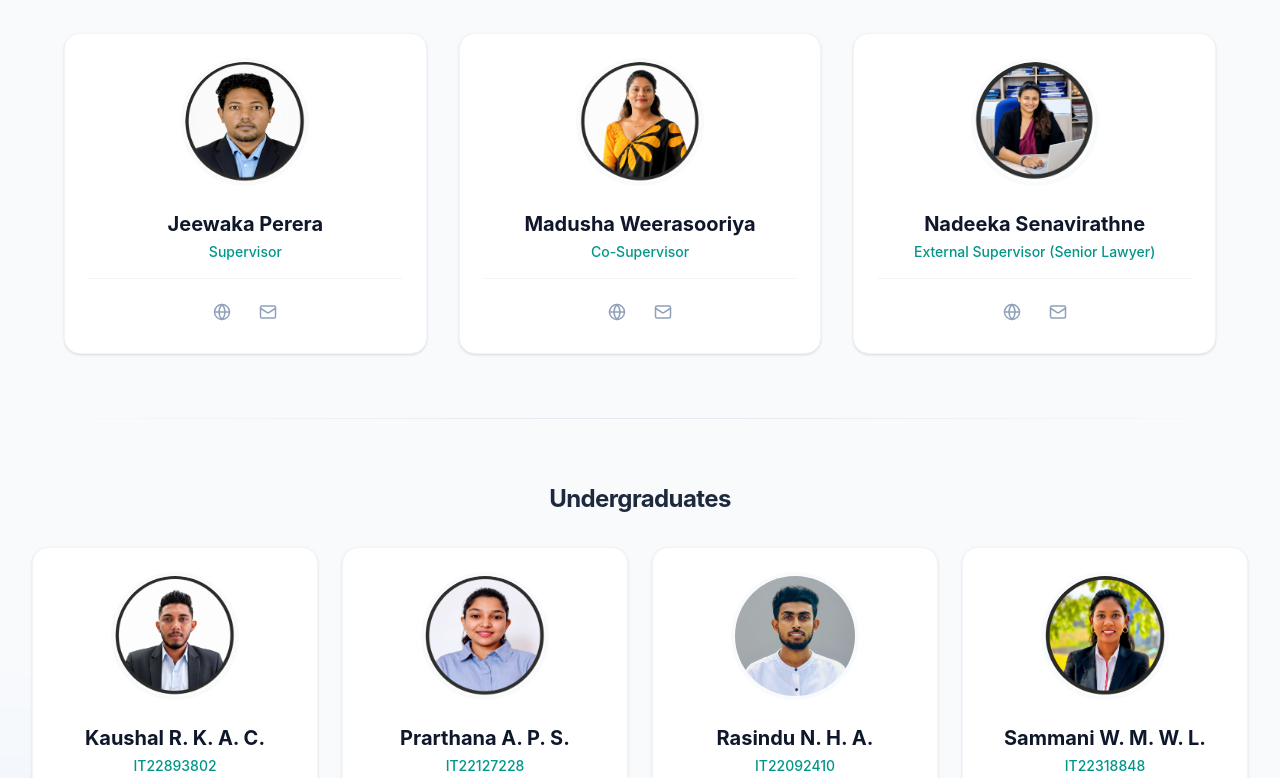
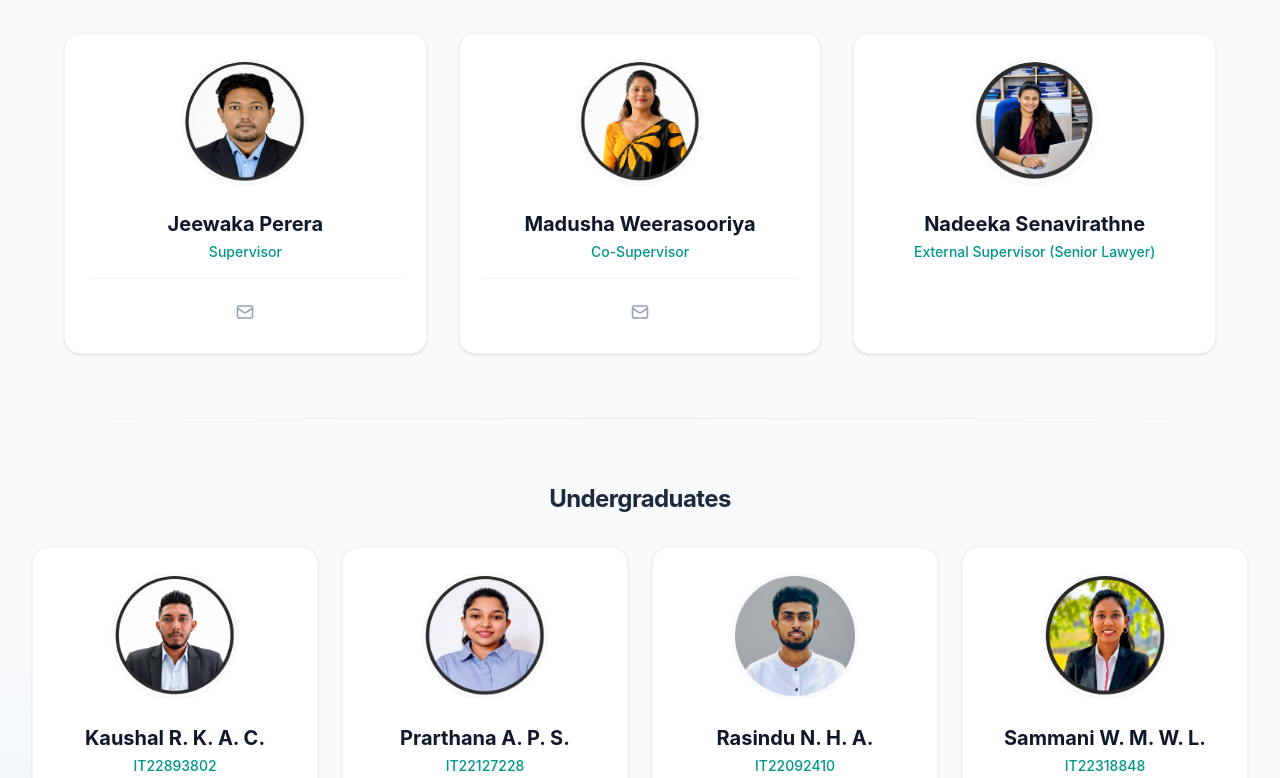
Before and after one commit to RasinduNHA/juraid-new, a React (Vite) app: page / in a window 1280 px wide. Shown: the part 6014-6792 px from the top of the page. Built offline with nearby package versions, Linux system fonts and the light colour scheme.

Commit message:
update emails

```diff
--- a/src/components/AboutSection.jsx
+++ b/src/components/AboutSection.jsx
@@ -1,5 +1,5 @@
 import { motion } from 'framer-motion';
-import { Mail, Globe } from 'lucide-react';
+import { Mail } from 'lucide-react';
 import SectionTitle from './SectionTitle';
 import { supervisors, teamMembers } from '../data/siteData';
 
@@ -45,14 +45,17 @@ function ProfileCard({ person, isSupervisor = false }) {
       <h3 className="text-xl font-bold text-slate-900 mb-1">{person.name}</h3>
       <p className="text-sm font-medium text-teal-600 mb-4">{person.role || person.id}</p>
 
-      <div className="flex gap-3 mt-auto pt-4 border-t border-slate-100 w-full justify-center">
-        <a href="#" className="p-2 text-slate-400 hover:text-blue-600 hover:bg-blue-50 rounded-full transition-colors" aria-label="LinkedIn Profile">
-          <Globe size={18} />
-        </a>
-        <a href="#" className="p-2 text-slate-400 hover:text-teal-600 hover:bg-teal-50 rounded-full transition-colors" aria-label="Email Contact">
-          <Mail size={18} />
-        </a>
-      </div>
+      {person.email && (
+        <div className="flex gap-3 mt-auto pt-4 border-t border-slate-100 w-full justify-center">
+          <a
+            href={`mailto:${person.email}`}
+            className="p-2 text-slate-400 hover:text-teal-600 hover:bg-teal-50 rounded-full transition-colors"
+            aria-label="Email Contact"
+          >
+            <Mail size={18} />
+          </a>
+        </div>
+      )}
     </motion.article>
   );
 }
--- a/src/data/siteData.js
+++ b/src/data/siteData.js
@@ -85,11 +85,13 @@ export const supervisors = [
     name: 'Jeewaka Perera',
     role: 'Supervisor',
     image: '/images/supervisors/jeewaka.jpg',
+    email: 'jeewaka.p@sliit.lk',
   },
   {
     name: 'Madusha Weerasooriya',
     role: 'Co-Supervisor',
     image: '/images/supervisors/madusha.jpg',
+    email: 'madusha.w@sliit.lk',
   },
   {
     name: 'Nadeeka Senavirathne',
@@ -103,20 +105,24 @@ export const teamMembers = [
     name: 'Kaushal R. K. A. C.',
     id: 'IT22893802',
     image: '/images/members/kaushal.jpg',
+    email: 'it22893802@my.sliit.lk',
   },
   {
     name: 'Prarthana A. P. S.',
     id: 'IT22127228',
     image: '/images/members/prarthana.jpg',
+    email: 'it22127228@my.sliit.lk',
   },
   {
     name: 'Rasindu N. H. A.',
     id: 'IT22092410',
     image: '/images/members/rasindu.jpg',
+    email: 'it22092410@my.sliit.lk',
   },
   {
     name: 'Sammani W. M. W. L.',
     id: 'IT22318848',
     image: '/images/members/sammani.jpg',
+    email: 'it22318848@my.sliit.lk',
   },
 ]
```
